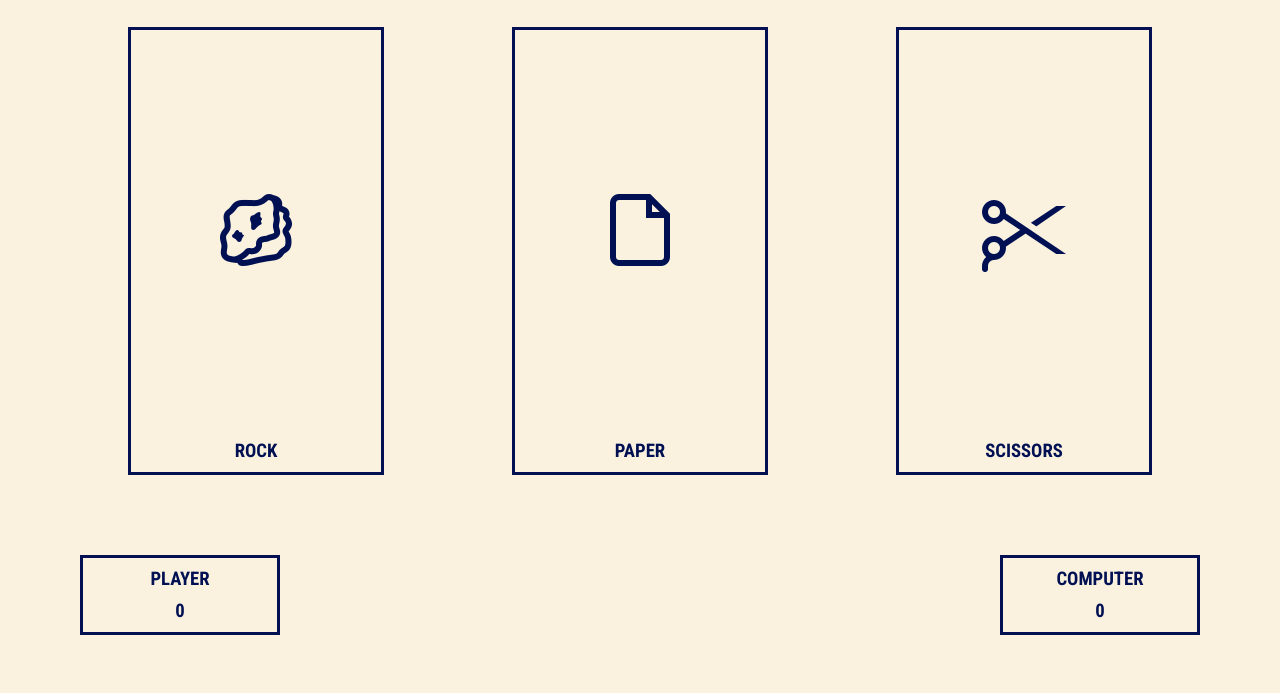
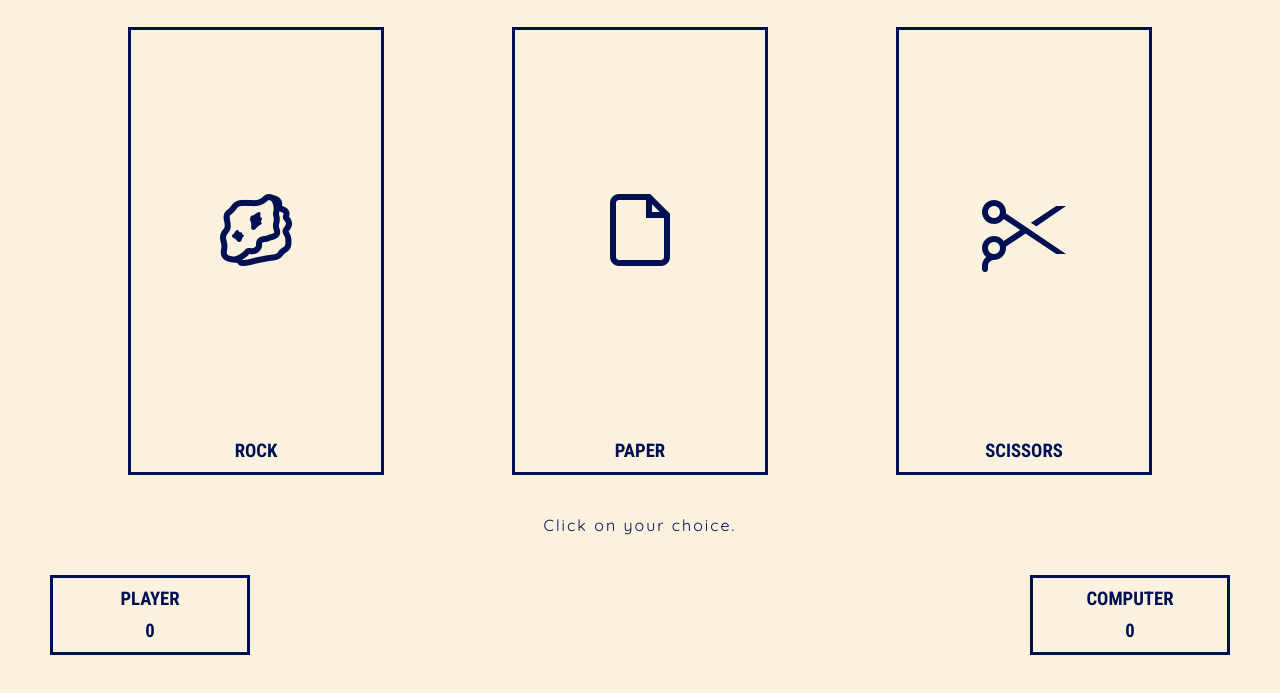
Before and after one commit to xelphin/rock-paper-scissors-vanilla, a plain HTML site: page index.html in a window 1280 px wide. Shown: the part 275-968 px from the top of the page. Drawn offline with Linux system fonts and the light colour scheme.

Commit message:
Add result text to UI

```diff
--- a/index.html
+++ b/index.html
@@ -18,7 +18,7 @@
     </div>
 
     <!-- DESCRIPTION -->
-    <div id="description-div">
+    <div id="description-div" class = "text-div">
         <p>This is a Tic-Tac-Toe game against a computer.<br>To play the game select one of the following three boxes.
             <br>There are five rounds in the game.</p>
     </div>
@@ -48,6 +48,11 @@
         </div>
     </div>
 
+    <!-- RESULT -->
+    <div id ="result-div" class = "text-div">
+        <p>Click on your choice.</p>
+    </div>
+
     <!-- SCORE -->
     <div id ="score-div">
         <div class = "score-box thick-border">
--- a/style.css
+++ b/style.css
@@ -33,11 +33,6 @@ body {
 #description-div {
     padding: 20px 0 30px 0;
 }
-#description-div p {
-    font-family: 'Quicksand', sans-serif;
-    letter-spacing: 2px;
-    text-align: center;
-}
 
 /* OPTIONS */
 #options-div {
@@ -71,6 +66,12 @@ body {
     padding: 10px 0;
 }
 
+/* RESULT */
+
+#result-div {
+    padding: 40px 0 10px 0 ;
+}
+
 /* SCORES */
 
 #score-div {
@@ -78,7 +79,7 @@ body {
     flex-direction: row;
     justify-content: space-between;
     width: 100vw;
-    padding: 80px;
+    padding: 30px 50px;
 }
 
 /* SCORE */
@@ -96,3 +97,9 @@ body {
 .thick-border {
     border: 3px solid var(--dark);
 }
+
+.text-div p {
+    font-family: 'Quicksand', sans-serif;
+    letter-spacing: 2px;
+    text-align: center;
+}
```
